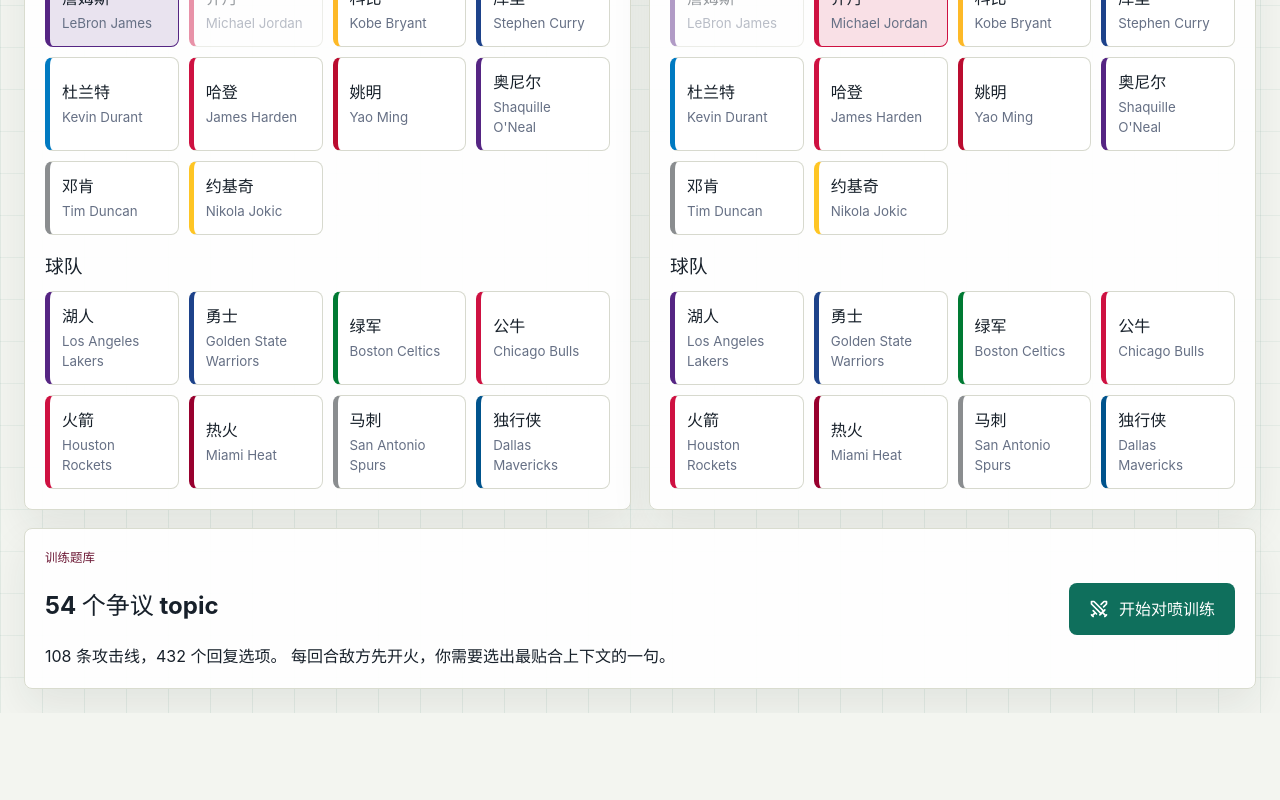
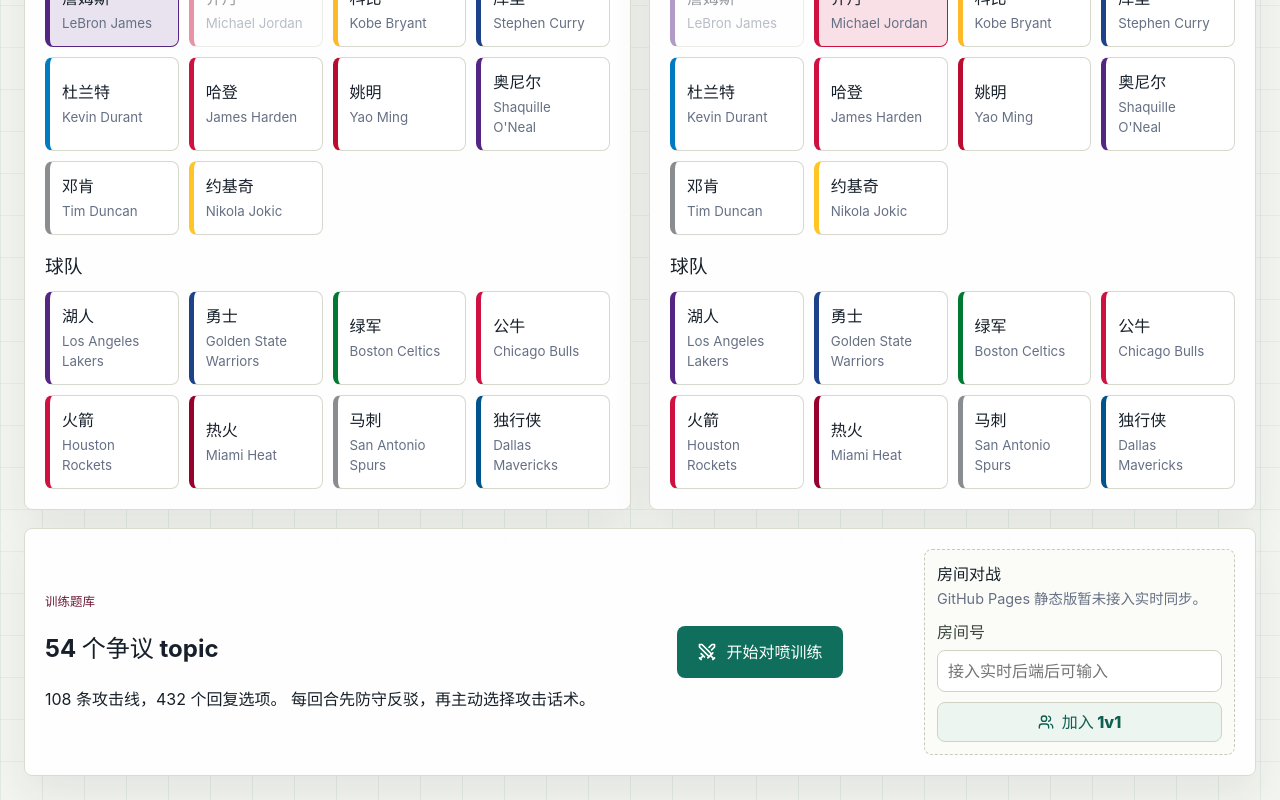
Before and after one commit to YrianZhao/Fan_Banter_Trainer, a React (Vite) app: page / in a window 1280 px wide. Shown: the part 288-1088 px from the top of the page. Before the commit the page ends 1001 px from the top, so only its background shows below. Built offline with nearby package versions, Linux system fonts and the light colour scheme.

Commit message:
Add two-step battle turns

```diff
--- a/src/App.tsx
+++ b/src/App.tsx
@@ -10,6 +10,7 @@ import {
   Trash2,
   Upload,
   XCircle,
+  Users,
 } from "lucide-react";
 import { useEffect, useMemo, useRef, useState } from "react";
 import type { CSSProperties, Dispatch, SetStateAction } from "react";
@@ -38,6 +39,7 @@ import type {
   RoundScenario,
   TopicCategory,
   TopicFactuality,
+  TurnStep,
 } from "./types";
 
 const STORAGE_KEY = "fan-banter-trainer-dataset";
@@ -78,6 +80,7 @@ function App() {
   const [enemySide, setEnemySide] = useState(dataset.entities[1]?.id ?? "");
   const [rounds, setRounds] = useState<RoundScenario[]>([]);
   const [combat, setCombat] = useState<CombatState>(() => createInitialCombatState());
+  const [turnStep, setTurnStep] = useState<TurnStep>("defense");
   const [selectedOptionId, setSelectedOptionId] = useState<string | null>(null);
   const [lastResult, setLastResult] = useState<AnswerResult | null>(null);
   const [answerLogs, setAnswerLogs] = useState<AnswerLog[]>([]);
@@ -113,8 +116,8 @@ function App() {
     }
 
     advanceTimerRef.current = window.setTimeout(() => {
-      advanceRound(lastResult);
-    }, lastResult.nextState.isFinished ? 1600 : 2200);
+      advanceBattle(lastResult);
+    }, lastResult.nextState.isFinished ? 1600 : lastResult.step === "defense" ? 1800 : 2200);
 
     return () => {
       if (advanceTimerRef.current) {
@@ -129,6 +132,7 @@ function App() {
 
     setRounds(nextRounds);
     setCombat(createInitialCombatState());
+    setTurnStep("defense");
     setSelectedOptionId(null);
     setLastResult(null);
     setAnswerLogs([]);
@@ -140,13 +144,13 @@ function App() {
       return;
     }
 
-    const result = applyResponse(combat, currentScenario, optionId);
+    const result = applyResponse(combat, currentScenario, turnStep, optionId);
     setSelectedOptionId(optionId);
     setLastResult(result);
     setAnswerLogs((logs) => [...logs, makeAnswerLog(currentScenario, result)]);
   }
 
-  function advanceRound(result: AnswerResult) {
+  function advanceBattle(result: AnswerResult) {
     const nextState = result.nextState;
     setCombat(nextState);
     setSelectedOptionId(null);
@@ -154,13 +158,22 @@ function App() {
 
     if (nextState.isFinished || !rounds[nextState.roundIndex]) {
       setPhase("result");
+      return;
     }
+
+    if (result.step === "defense") {
+      setTurnStep("offense");
+      return;
+    }
+
+    setTurnStep("defense");
   }
 
   function resetGame() {
     setPhase("setup");
     setRounds([]);
     setCombat(createInitialCombatState());
+    setTurnStep("defense");
     setSelectedOptionId(null);
     setLastResult(null);
     setAnswerLogs([]);
@@ -205,6 +218,7 @@ function App() {
               userEntity={userEntity}
               enemyEntity={enemyEntity}
               scenario={currentScenario}
+              turnStep={turnStep}
               combat={displayedCombat}
               roundNumber={combat.roundIndex + 1}
               selectedOptionId={selectedOptionId}
@@ -291,7 +305,7 @@ function SetupScreen({
           <h2>{dataset.topics.length} 个争议 topic</h2>
           <p>
             {dataset.attackLines.length} 条攻击线，{dataset.responseOptions.length} 个回复选项。
-            每回合敌方先开火，你需要选出最贴合上下文的一句。
+            每回合先防守反驳，再主动选择攻击话术。
           </p>
         </div>
         {validationErrors.length > 0 && (
@@ -310,6 +324,20 @@ function SetupScreen({
           <Swords size={20} />
           开始对喷训练
         </button>
+        <div className="roomPanel">
+          <div>
+            <strong>房间对战</strong>
+            <span>GitHub Pages 静态版暂未接入实时同步。</span>
+          </div>
+          <label>
+            房间号
+            <input disabled placeholder="接入实时后端后可输入" />
+          </label>
+          <button className="secondaryAction" disabled title="需要 Supabase/Firebase 等实时后端">
+            <Users size={16} />
+            加入 1v1
+          </button>
+        </div>
       </div>
     </section>
   );
@@ -359,6 +387,7 @@ interface BattleScreenProps {
   userEntity: Entity;
   enemyEntity: Entity;
   scenario: RoundScenario;
+  turnStep: TurnStep;
   combat: CombatState;
   roundNumber: number;
   selectedOptionId: string | null;
@@ -370,15 +399,21 @@ function BattleScreen({
   userEntity,
   enemyEntity,
   scenario,
+  turnStep,
   combat,
   roundNumber,
   selectedOptionId,
   result,
   onChoose,
 }: BattleScreenProps) {
-  const correctOption = scenario.responseOptions.find(
-    (option) => option.id === scenario.correctOptionId,
-  );
+  const prompt = turnStep === "defense" ? scenario.defense : scenario.offense;
+  const correctOption = prompt.responseOptions.find((option) => option.id === prompt.correctOptionId);
+  const activeEntity = turnStep === "defense" ? enemyEntity : userEntity;
+  const phaseTitle = turnStep === "defense" ? "先反驳对方攻击" : "轮到你主动攻击";
+  const phaseHelp =
+    turnStep === "defense"
+      ? "选一句最贴合对方攻击的反驳，挡住节奏。"
+      : "选一句真正打到对方阵营痛点的攻击；错位攻击会扣自己血。";
 
   return (
     <section className="battleLayout">
@@ -392,7 +427,7 @@ function BattleScreen({
         <div className="roundBadge">
           <span>Round</span>
           <strong>{roundNumber}/8</strong>
-          <small>Combo x{combat.combo}</small>
+          <small>{turnStep === "defense" ? "防守" : "进攻"} · Combo x{combat.combo}</small>
         </div>
         <HpCard
           label="敌方"
@@ -404,25 +439,27 @@ function BattleScreen({
 
       <div className="battlePanel courtPanel">
         <div className="topicRow">
-          <span>{categoryLabels[scenario.topic.category]}</span>
-          <span>难度 {scenario.difficulty}</span>
-          <span>{scenario.topic.factuality}</span>
+          <span>{turnStep === "defense" ? "阶段 1/2" : "阶段 2/2"}</span>
+          <span>{categoryLabels[prompt.topic.category]}</span>
+          <span>难度 {prompt.topic.severity}</span>
+          <span>{prompt.topic.factuality}</span>
         </div>
         <div className="attackBubble">
-          <div className="avatar" style={{ backgroundColor: enemyEntity.color }}>
-            {enemyEntity.shortLabel.slice(0, 2)}
+          <div className="avatar" style={{ backgroundColor: activeEntity.color }}>
+            {activeEntity.shortLabel.slice(0, 2)}
           </div>
           <div>
-            <p className="eyebrow">敌方先手攻击</p>
-            <h2>{scenario.topic.title}</h2>
-            <p>{scenario.attackLine.text}</p>
+            <p className="eyebrow">{phaseTitle}</p>
+            <h2>{prompt.topic.title}</h2>
+            <p>{prompt.attackLine.text}</p>
+            <small>{phaseHelp}</small>
           </div>
         </div>
 
         <div className="optionsGrid">
-          {scenario.responseOptions.map((option) => {
+          {prompt.responseOptions.map((option) => {
             const isSelected = selectedOptionId === option.id;
-            const showCorrect = selectedOptionId && option.id === scenario.correctOptionId;
+            const showCorrect = selectedOptionId && option.id === prompt.correctOptionId;
             const showWrong = isSelected && !option.isCorrect;
 
             return (
@@ -438,7 +475,11 @@ function BattleScreen({
                 {selectedOptionId && (
                   <small>
                     {responseTypeLabels[option.responseType]} ·{" "}
-                    {option.isCorrect ? `伤害 ${result?.enemyDamage ?? option.damage}` : "无效"}
+                    {option.isCorrect
+                      ? turnStep === "defense"
+                        ? `压制 ${result?.enemyDamage ?? 0}`
+                        : `伤害 ${result?.enemyDamage ?? option.damage}`
+                      : "无效"}
                   </small>
                 )}
               </button>
@@ -450,9 +491,23 @@ function BattleScreen({
           <div className={`feedbackBox ${result.isCorrect ? "success" : "failure"}`}>
             <div className="feedbackTitle">
               {result.isCorrect ? <CheckCircle2 size={20} /> : <XCircle size={20} />}
-              <strong>{result.isCorrect ? "命中上下文" : "这句会被反打"}</strong>
+              <strong>
+                {result.isCorrect
+                  ? turnStep === "defense"
+                    ? "反驳成立"
+                    : "攻击命中"
+                  : turnStep === "defense"
+                    ? "反驳失位"
+                    : "攻击错位"}
+              </strong>
             </div>
             <p>{result.option.explanation}</p>
+            {turnStep === "offense" && result.isCorrect && (
+              <p>
+                <strong>机器人回应：</strong>
+                回应成立，但这波已经被你打到痛点，只能进入下一轮。
+              </p>
+            )}
             {!result.isCorrect && (
               <p>
                 最佳思路：<strong>{correctOption.text}</strong>
@@ -463,7 +518,11 @@ function BattleScreen({
               <span>我方扣血：{result.playerDamage}</span>
             </div>
             <div className="autoAdvanceNote" aria-live="polite">
-              {result.nextState.isFinished ? "进入结算中..." : "自动推进中..."}
+              {result.nextState.isFinished
+                ? "进入结算中..."
+                : turnStep === "defense"
+                  ? "轮到你攻击..."
+                  : "自动推进中..."}
             </div>
           </div>
         )}
--- a/src/lib/game.ts
+++ b/src/lib/game.ts
@@ -7,7 +7,9 @@ import type {
   ControversyTopic,
   Entity,
   ResponseOption,
+  RoundPrompt,
   RoundScenario,
+  TurnStep,
   TopicCategory,
   ValidationResult,
 } from "../types";
@@ -81,26 +83,31 @@ export function buildRoundScenarios(
 export function applyResponse(
   state: CombatState,
   scenario: RoundScenario,
+  step: TurnStep,
   selectedOptionId: string,
 ): AnswerResult {
-  const option = scenario.responseOptions.find((candidate) => candidate.id === selectedOptionId);
+  const prompt = step === "defense" ? scenario.defense : scenario.offense;
+  const option = prompt.responseOptions.find((candidate) => candidate.id === selectedOptionId);
 
   if (!option) {
     throw new Error(`Unknown response option: ${selectedOptionId}`);
   }
 
-  const isCorrect = option.id === scenario.correctOptionId;
+  const isCorrect = option.id === prompt.correctOptionId;
   const combo = isCorrect ? state.combo + 1 : 0;
   const comboBonus = isCorrect ? Math.min(8, Math.max(0, state.combo) * 2) : 0;
   const unsupportedPenalty = !isCorrect && option.responseType === "unsupported_claim" ? 5 : 0;
-  const enemyDamage = isCorrect ? option.damage + comboBonus : 0;
+  const defenseBlockDamage = step === "defense" && isCorrect ? Math.max(4, Math.floor(option.damage * 0.28)) : 0;
+  const offenseDamage = step === "offense" && isCorrect ? option.damage + comboBonus : 0;
+  const enemyDamage = defenseBlockDamage + offenseDamage;
   const playerDamage = isCorrect ? 0 : option.selfDamageIfWrong + unsupportedPenalty;
   const enemyHp = clampHp(state.enemyHp - enemyDamage);
   const playerHp = clampHp(state.playerHp - playerDamage);
-  const roundIndex = state.roundIndex + 1;
+  const roundIndex = step === "offense" ? state.roundIndex + 1 : state.roundIndex;
 
   return {
     option,
+    step,
     isCorrect,
     playerDamage,
     enemyDamage,
@@ -109,7 +116,7 @@ export function applyResponse(
       enemyHp,
       combo,
       roundIndex,
-      isFinished: playerHp <= 0 || enemyHp <= 0 || roundIndex >= MAX_ROUNDS,
+      isFinished: playerHp <= 0 || enemyHp <= 0 || (step === "offense" && roundIndex >= MAX_ROUNDS),
     },
   };
 }
@@ -118,14 +125,14 @@ export function makeAnswerLog(
   scenario: RoundScenario,
   result: AnswerResult,
 ): AnswerLog {
-  const correctOption = scenario.responseOptions.find(
-    (option) => option.id === scenario.correctOptionId,
-  );
+  const prompt = result.step === "defense" ? scenario.defense : scenario.offense;
+  const correctOption = prompt.responseOptions.find((option) => option.id === prompt.correctOptionId);
 
   return {
-    roundId: scenario.id,
-    topicTitle: scenario.topic.title,
-    attackText: scenario.attackLine.text,
+    roundId: `${scenario.id}-${result.step}`,
+    step: result.step,
+    topicTitle: prompt.topic.title,
+    attackText: prompt.attackLine.text,
     selectedText: result.option.text,
     correctText: correctOption?.text ?? "",
     explanation: result.option.explanation,
@@ -281,19 +288,42 @@ function createScenario(
   enemySide: string,
   index: number,
 ): RoundScenario | null {
-  const topic = getTopic(dataset, sourceLine.controversyTopicId);
-  const target = getEntity(dataset, sourceLine.defenderTargetId);
-  const enemy = getEntity(dataset, enemySide);
+  const defensePrompt = createPrompt(dataset, sourceLine, enemySide);
+  const offenseSourceLine = pickOffenseLine(dataset, enemySide, index);
+  const offensePrompt = offenseSourceLine ? createPrompt(dataset, offenseSourceLine, userSide) : null;
 
-  if (!topic || !target || !enemy) {
+  if (!defensePrompt || !offensePrompt) {
     return null;
   }
 
-  const attackLine = personalizeAttackLine(sourceLine, target, enemy);
+  return {
+    id: `${sourceLine.id}-round-${index}`,
+    userSide,
+    enemySide,
+    defense: defensePrompt,
+    offense: offensePrompt,
+    difficulty: Math.max(defensePrompt.topic.severity, offensePrompt.topic.severity) as 1 | 2 | 3 | 4 | 5,
+  };
+}
+
+function createPrompt(
+  dataset: BanterDataset,
+  sourceLine: AttackLine,
+  attackerSide: string,
+): RoundPrompt | null {
+  const topic = getTopic(dataset, sourceLine.controversyTopicId);
+  const target = getEntity(dataset, sourceLine.defenderTargetId);
+  const attacker = getEntity(dataset, attackerSide);
+
+  if (!topic || !target || !attacker) {
+    return null;
+  }
+
+  const attackLine = personalizeAttackLine(sourceLine, target, attacker);
   const responseOptions = shuffle(
     dataset.responseOptions
       .filter((option) => option.attackLineId === sourceLine.id)
-      .map((option) => personalizeResponseOption(option, target, enemy)),
+      .map((option) => personalizeResponseOption(option, target, attacker)),
   );
   const correct = responseOptions.find((option) => option.isCorrect);
 
@@ -302,15 +332,38 @@ function createScenario(
   }
 
   return {
-    id: `${sourceLine.id}-round-${index}`,
-    userSide,
-    enemySide,
+    topic,
     attackLine,
     responseOptions,
     correctOptionId: correct.id,
-    difficulty: topic.severity,
-    topic,
   };
+}
+
+function pickOffenseLine(
+  dataset: BanterDataset,
+  enemySide: string,
+  index: number,
+): AttackLine | undefined {
+  const directLines = dataset.attackLines.filter((line) => line.defenderTargetId === enemySide);
+  if (directLines.length > 0) {
+    return directLines[index % directLines.length];
+  }
+
+  const enemyEntity = getEntity(dataset, enemySide);
+  if (!enemyEntity) {
+    return undefined;
+  }
+
+  const fallbackLines = dataset.attackLines.filter((line) => {
+    const defender = getEntity(dataset, line.defenderTargetId);
+    return Boolean(
+      defender &&
+        (defender.type === enemyEntity.type ||
+          defender.tags.some((tag) => enemyEntity.tags.includes(tag))),
+    );
+  });
+
+  return fallbackLines[index % fallbackLines.length];
 }
 
 function personalizeAttackLine(line: AttackLine, target: Entity, enemy: Entity): AttackLine {
--- a/src/styles.css
+++ b/src/styles.css
@@ -202,6 +202,26 @@ button:disabled {
   padding: 20px;
 }
 
+.roomPanel {
+  display: grid;
+  gap: 10px;
+  min-width: min(280px, 100%);
+  padding: 12px;
+  border: 1px dashed #c4cbbb;
+  border-radius: 8px;
+  background: #fbfcf7;
+}
+
+.roomPanel div {
+  display: grid;
+  gap: 2px;
+}
+
+.roomPanel span {
+  color: #667085;
+  font-size: 0.9rem;
+}
+
 .startPanel p,
 .adminIntro p,
 .battlePanel p,
@@ -380,6 +400,13 @@ button:disabled {
   border: 1px solid #d7d9ce;
   border-radius: 8px;
   background: #fbfcf7;
+}
+
+.attackBubble small {
+  display: block;
+  margin-top: 8px;
+  color: #667085;
+  font-weight: 800;
 }
 
 .avatar {
```
Also changed, not shown: src/types.ts (+11 -2 lines), 2 other files (tests, documents, lock files or other folders).
